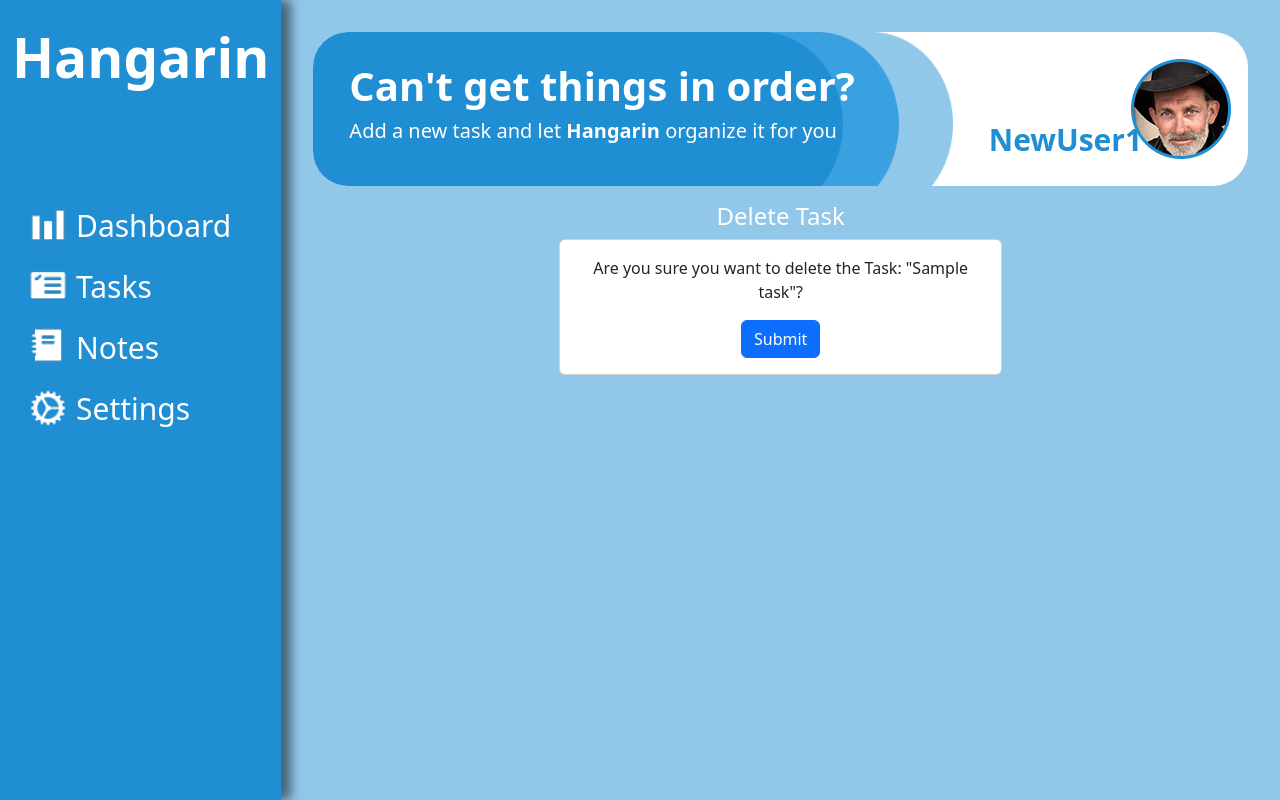
After one commit to FernandezCorporate/Hangarin, a Django app: page /taskList/1/delete in a window 1280 px wide. The commit adds this page. Run offline with Django 5.2, Linux system fonts and the light colour scheme; tables that the repository leaves empty hold one stand-in row (values such as "Sample post"); some libraries are stand-ins or nearby versions.

Commit message:
Task Delete function added

```diff
--- a/Hangarin_App/Hangarin_App/urls.py
+++ b/Hangarin_App/Hangarin_App/urls.py
@@ -16,7 +16,7 @@ Including another URLconf
 """
 from django.contrib import admin
 from django.urls import path
-from Task_and_Todo_Manager.views import HomePageView, TaskView, TaskCreateView, TaskUpdateView
+from Task_and_Todo_Manager.views import HomePageView, TaskView, TaskCreateView, TaskUpdateView, TaskDeleteView
 from Task_and_Todo_Manager import views
 
 urlpatterns = [
@@ -24,5 +24,6 @@ urlpatterns = [
     path('', views.HomePageView.as_view(), name='home'),
     path('taskList', TaskView.as_view(), name='task-list'),
     path('taskList/add', TaskCreateView.as_view(), name='task-add'),
-    path('taskList/<pk>', TaskUpdateView.as_view(), name='task-update')
+    path('taskList/<pk>', TaskUpdateView.as_view(), name='task-update'),
+    path('taskList/<pk>/delete', TaskDeleteView.as_view(), name='task-delete')
 ]
--- a/Hangarin_App/Task_and_Todo_Manager/templates/taskList.html
+++ b/Hangarin_App/Task_and_Todo_Manager/templates/taskList.html
@@ -84,7 +84,7 @@
                             </td>
                             <td>
                                 <a href="taskList/{{ object.id }}">Edit</a>
-                                <a href="" class="text-danger">Delete</a>
+                                <a href="taskList/{{ object.id }}/delete" class="text-danger">Delete</a>
                             </td>
                         </tr>
                     {% endfor %}
--- /dev/null
+++ b/Hangarin_App/Task_and_Todo_Manager/templates/task_del.html
@@ -0,0 +1,28 @@
+{% extends 'base.html' %} {% load static %} {% block content %}
+	<div class="content">
+		<div class="container-fluid">
+			<h4 class="page-title text-center">Delete Task</h4>
+			<div class="row d-flex justify-content-center">
+				<div class="col-md-6">
+					<div class="card">
+
+						<div class="col-md-12 text-center">
+							<div class="card-body">
+								<form class="" action="" method="post" novalidate>
+									<p>Are you sure you want to delete the Task: "{{ object }}"?</p>
+									{% csrf_token %}
+									<div class="form-group">
+										<div class="col-md-12 col-sm-3 text-center">
+											<button type="submit" class="btn btn-primary btn-rounded">Submit</button>
+										</div>
+									</div>
+								</form>
+							</div>
+						</div>
+
+					</div>
+				</div>
+			</div>
+		</div>
+	</div>
+{% endblock %}
--- a/Hangarin_App/Task_and_Todo_Manager/views.py
+++ b/Hangarin_App/Task_and_Todo_Manager/views.py
@@ -1,6 +1,6 @@
 from django.shortcuts import render
 from django.views.generic.list import ListView
-from django.views.generic.edit import CreateView, UpdateView
+from django.views.generic.edit import CreateView, UpdateView, DeleteView
 from Task_and_Todo_Manager.models import Task
 from Task_and_Todo_Manager.forms import TaskForm
 from django.urls import reverse_lazy
@@ -27,3 +27,8 @@ class TaskUpdateView(UpdateView):
     form_class = TaskForm
     template_name = 'task_form.html'
     success_url = reverse_lazy('task-list')
+
+class TaskDeleteView(DeleteView):
+    model = Task
+    template_name = 'task_del.html'
+    success_url = reverse_lazy('task-list')
```
